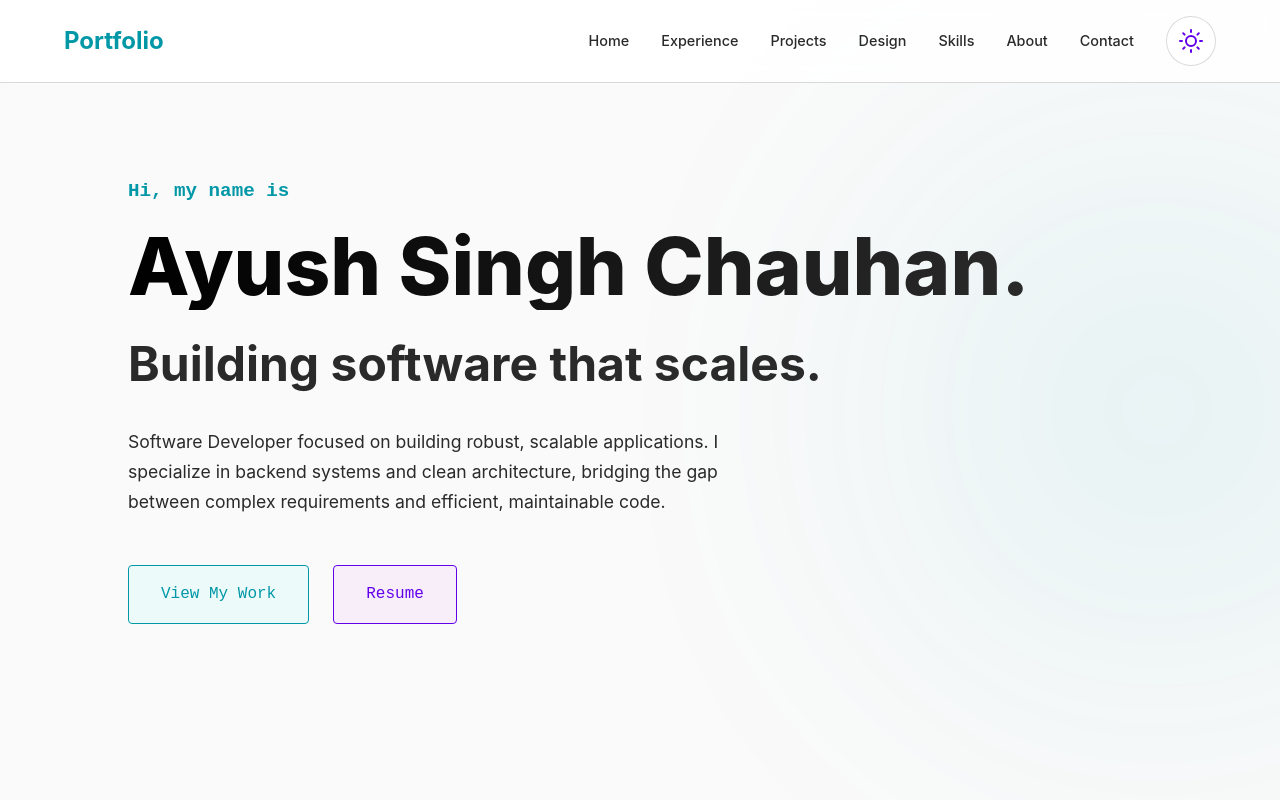
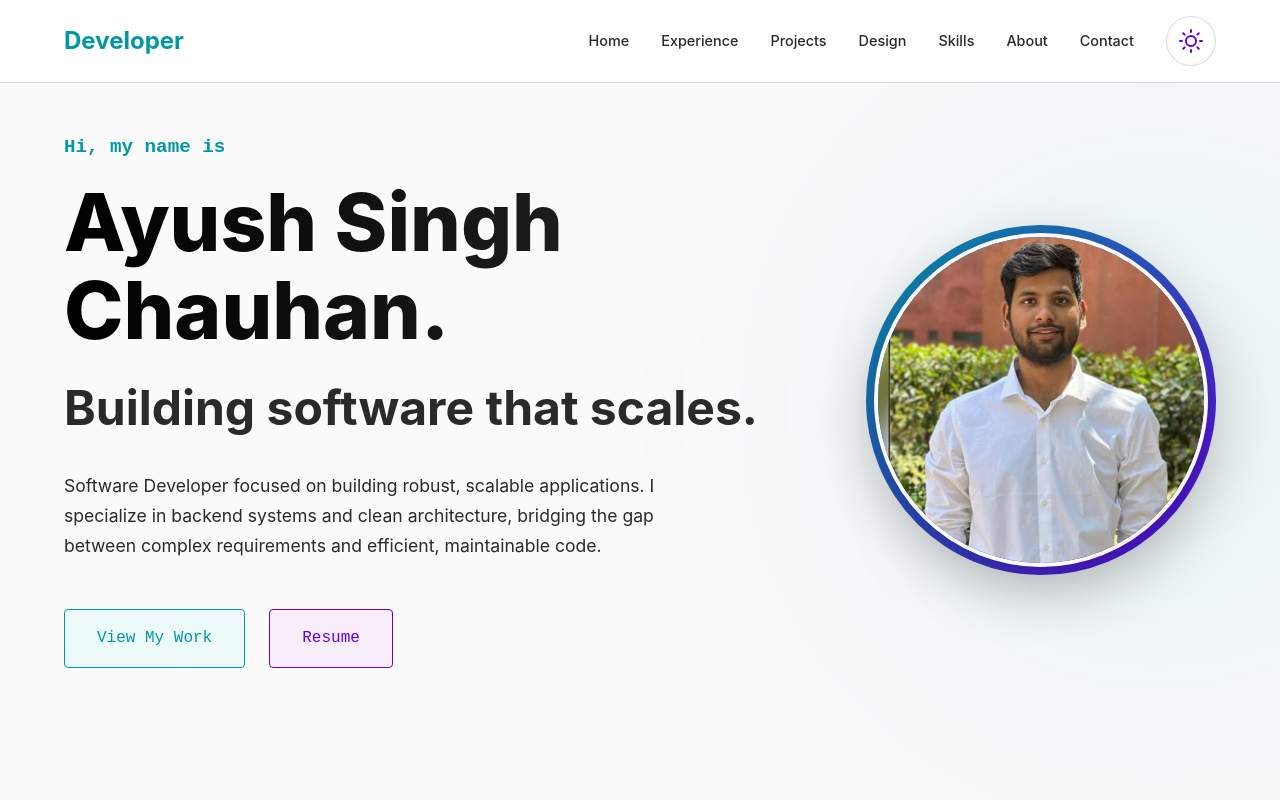
Before and after one commit to ayush121314/Portfolio_Ayush, a React (Vite) app: page / in a window 1280 px wide. Shown: the top 800 px of the page. Built offline with nearby package versions, Linux system fonts and the light colour scheme.

Commit message:
Profile_Photo_Addrd

```diff
--- a/src/components/Hero.tsx
+++ b/src/components/Hero.tsx
@@ -17,15 +17,47 @@ const Hero = () => {
     const profile = profileData as ProfileData;
 
     return (
+        <>
+            <style>{`
+                @media (max-width: 968px) {
+                    .hero-grid {
+                        grid-template-columns: 1fr !important;
+                        gap: 2rem !important;
+                    }
+                    .hero-content {
+                        order: 1;
+                        text-align: center;
+                    }
+                    .hero-content h3,
+                    .hero-content h1,
+                    .hero-content h2,
+                    .hero-content p {
+                        max-width: 100% !important;
+                    }
+                    .hero-content > div {
+                        justify-content: center !important;
+                    }
+                    .hero-image {
+                        order: 2;
+                        justify-self: center !important;
+                        margin-top: 2rem;
+                    }
+                    .profile-photo-container {
+                        width: 250px !important;
+                        height: 250px !important;
+                    }
+                }
+            `}</style>
+
             <section
                 id="home"
                 style={{
-                height: '100vh',
+                    minHeight: '100vh',
                     display: 'flex',
                     flexDirection: 'column',
                     justifyContent: 'center',
-                alignItems: 'flex-start',
-                padding: '0 10%',
+                    alignItems: 'center',
+                    padding: '2rem 5%',
                     position: 'relative',
                     overflow: 'hidden',
                 }}
@@ -42,10 +74,26 @@ const Hero = () => {
                         filter: 'blur(150px)',
                         opacity: 0.1,
                         borderRadius: '50%',
-                    zIndex: -1,
+                        zIndex: 0,
                     }}
                 />
 
+                {/* Content Container */}
+                <div
+                    className="hero-grid"
+                    style={{
+                        display: 'grid',
+                        gridTemplateColumns: '1fr auto',
+                        gap: '4rem',
+                        alignItems: 'center',
+                        maxWidth: '1400px',
+                        width: '100%',
+                        position: 'relative',
+                        zIndex: 1,
+                    }}
+                >
+                    {/* Text Content */}
+                    <div className="hero-content">
                         <h3
                             className="animate-fade-in"
                             style={{
@@ -148,7 +196,53 @@ const Hero = () => {
                                 Resume
                             </a>
                         </div>
+                    </div>
+
+                    {/* Profile Photo */}
+                    <div
+                        className="hero-image animate-fade-in delay-400"
+                        style={{
+                            position: 'relative',
+                            justifySelf: 'end',
+                        }}
+                    >
+                        <div
+                            className="profile-photo-container"
+                            style={{
+                                position: 'relative',
+                                width: '350px',
+                                height: '350px',
+                                borderRadius: '50%',
+                                padding: '8px',
+                                background: 'linear-gradient(135deg, var(--accent-primary), var(--accent-secondary))',
+                                animation: 'pulse 3s ease-in-out infinite',
+                            }}
+                        >
+                            <div
+                                style={{
+                                    width: '100%',
+                                    height: '100%',
+                                    borderRadius: '50%',
+                                    overflow: 'hidden',
+                                    border: '4px solid var(--bg-color)',
+                                    boxShadow: '0 20px 60px rgba(0, 0, 0, 0.3)',
+                                }}
+                            >
+                                <img
+                                    src="/profile.jpeg"
+                                    alt="Ayush Singh Chauhan"
+                                    style={{
+                                        width: '100%',
+                                        height: '100%',
+                                        objectFit: 'cover',
+                                    }}
+                                />
+                            </div>
+                        </div>
+                    </div>
+                </div>
             </section>
+        </>
     );
 };
 
--- a/src/components/Navbar.tsx
+++ b/src/components/Navbar.tsx
@@ -67,7 +67,7 @@ const Navbar = () => {
                 }}
             >
                 <div style={{ fontSize: '1.5rem', fontWeight: 'bold', color: 'var(--accent-primary)', zIndex: 1001 }}>
-                    Portfolio
+                    Developer
                 </div>
 
                 {/* Desktop Menu */}
@@ -102,20 +102,28 @@ const Navbar = () => {
                     </li>
                 </ul>
 
-                {/* Mobile Menu Button */}
+                {/* Mobile Controls - Theme Toggle + Menu Button */}
+                <div
+                    style={{
+                        display: 'none',
+                        gap: '1rem',
+                        alignItems: 'center',
+                        zIndex: 1001,
+                    }}
+                    className="mobile-toggle"
+                >
+                    <ThemeToggle />
                     <button
                         onClick={() => setIsOpen(!isOpen)}
                         style={{
-                        display: 'none',
+                            display: 'flex',
                             flexDirection: 'column',
                             gap: '4px',
                             background: 'transparent',
                             border: 'none',
                             cursor: 'pointer',
-                        zIndex: 1001,
                             padding: '5px',
                         }}
-                    className="mobile-toggle"
                         aria-label="Toggle menu"
                     >
                         <span style={{
@@ -140,6 +148,7 @@ const Navbar = () => {
                             transition: 'all 0.3s ease',
                         }}></span>
                     </button>
+                </div>
 
                 {/* Mobile Menu Overlay */}
                 <div
@@ -180,15 +189,6 @@ const Navbar = () => {
                             {link.name}
                         </a>
                     ))}
-
-                    <div style={{
-                        marginTop: '2rem',
-                        display: 'flex',
-                        justifyContent: 'flex-end',
-                        paddingRight: '0.5rem'
-                    }}>
-                        <ThemeToggle />
-                    </div>
                 </div>
 
                 {/* Overlay backdrop when menu is open */}
```
Also changed, not shown: Profile.jpeg (added). Lines whose indentation alone changed are shown as unchanged.
